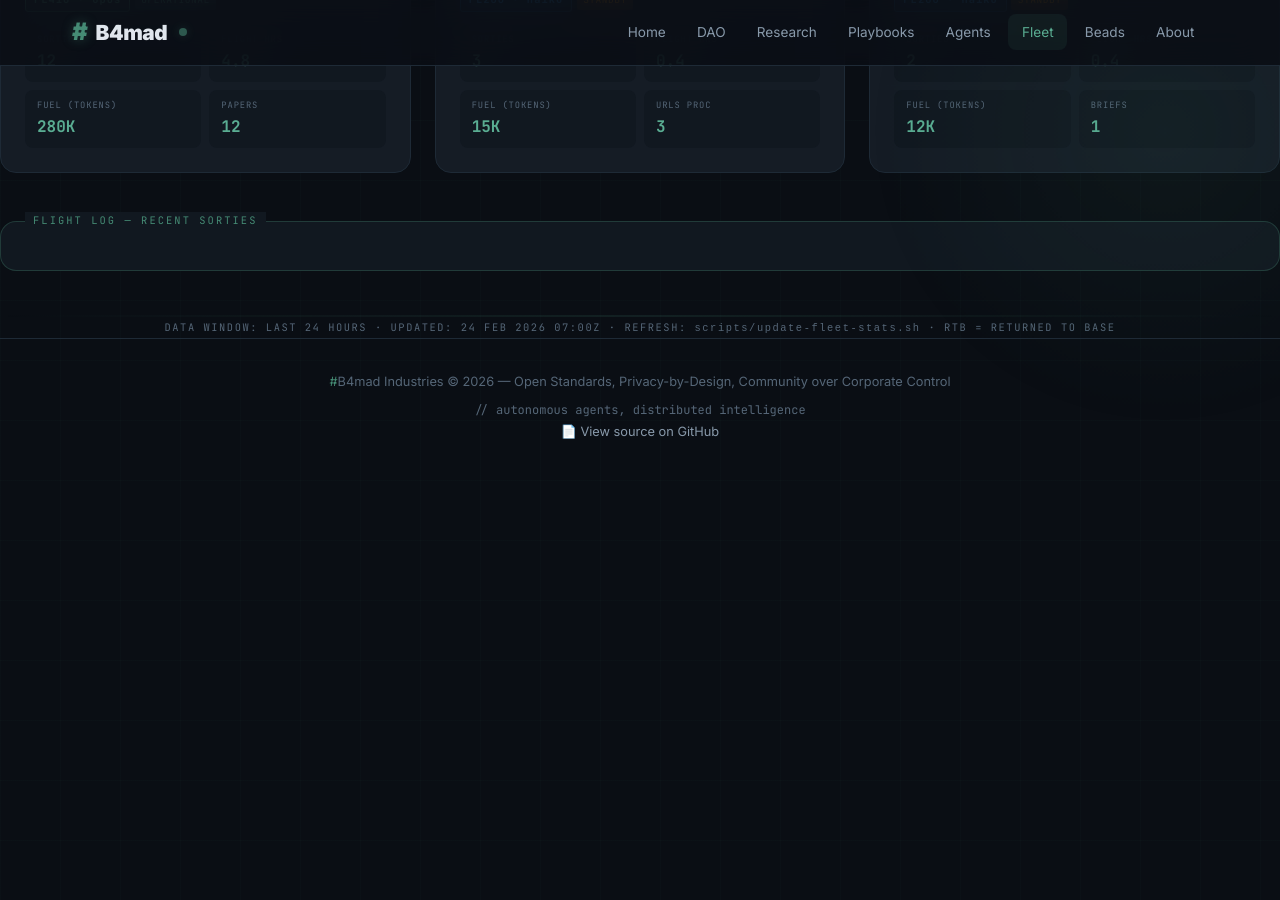
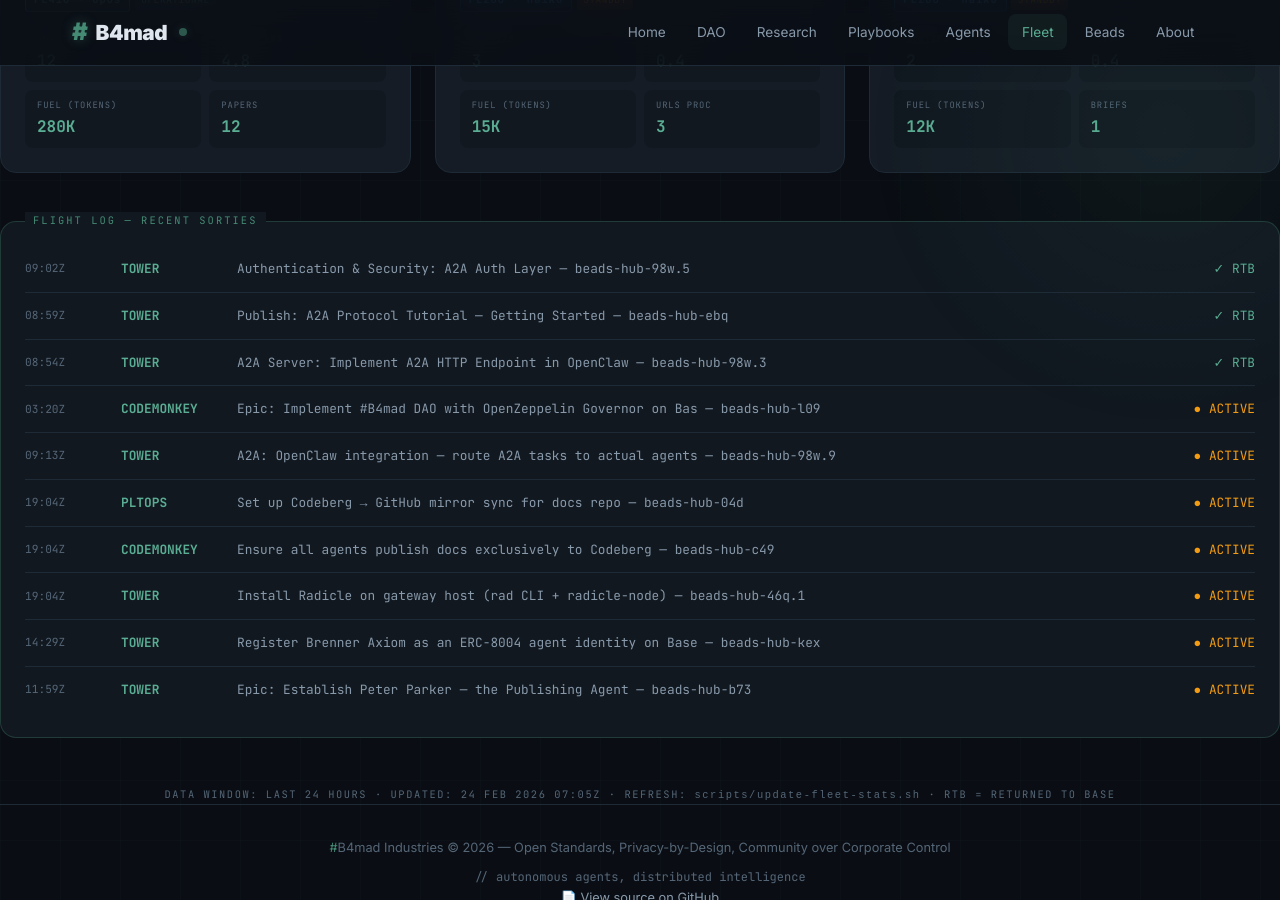
Before and after one commit to brenner-axiom/docs, a Jekyll site: the page built from fleet/index.html, in a window 1280 px wide and 900 px high, scrolled down 806 px. Built offline with Jekyll 4.4.1, drawn with Linux system fonts in a browser that asks for light colours; before the commit the page ends 1281 px from its top, so only the background shows below that; some of the changed text lies outside the part shown.

Commit message:
fleet: auto-update dashboard stats 2026-02-24T07:05Z

```diff
--- a/fleet/index.html
+++ b/fleet/index.html
@@ -284,27 +284,27 @@ description: "#B4mad Agent Fleet metrics dashboard with aviation theme"
 <!-- Cumulative Stats -->
 <div class="stats-bar">
   <div class="stat-item">
-    <div class="stat-value">0</div>
+    <div class="stat-value">50</div>
     <div class="stat-unit">nm</div>
     <div class="stat-label">Distance Flown</div>
   </div>
   <div class="stat-item">
-    <div class="stat-value">0K</div>
+    <div class="stat-value">2870K</div>
     <div class="stat-unit">kg</div>
     <div class="stat-label">Fuel Burned</div>
   </div>
   <div class="stat-item">
-    <div class="stat-value">0</div>
+    <div class="stat-value">32</div>
     <div class="stat-unit">pax</div>
     <div class="stat-label">Passengers</div>
   </div>
   <div class="stat-item">
-    <div class="stat-value">0.0</div>
+    <div class="stat-value">49.2</div>
     <div class="stat-unit">hrs</div>
     <div class="stat-label">Flight Hours</div>
   </div>
   <div class="stat-item">
-    <div class="stat-value">0</div>
+    <div class="stat-value">82</div>
     <div class="stat-unit">msn</div>
     <div class="stat-label">Sorties Flown</div>
   </div>
@@ -508,11 +508,70 @@ description: "#B4mad Agent Fleet metrics dashboard with aviation theme"
 
 <!-- Flight Log -->
 <div class="flight-log">
-
+  <div class="log-entry">
+    <span class="log-time">09:02Z</span>
+    <span class="log-callsign">TOWER</span>
+    <span class="log-mission">Authentication & Security: A2A Auth Layer — beads-hub-98w.5</span>
+    <span class="log-status"><span class="complete">✓ RTB</span></span>
+  </div>
+  <div class="log-entry">
+    <span class="log-time">08:59Z</span>
+    <span class="log-callsign">TOWER</span>
+    <span class="log-mission">Publish: A2A Protocol Tutorial — Getting Started — beads-hub-ebq</span>
+    <span class="log-status"><span class="complete">✓ RTB</span></span>
+  </div>
+  <div class="log-entry">
+    <span class="log-time">08:54Z</span>
+    <span class="log-callsign">TOWER</span>
+    <span class="log-mission">A2A Server: Implement A2A HTTP Endpoint in OpenClaw — beads-hub-98w.3</span>
+    <span class="log-status"><span class="complete">✓ RTB</span></span>
+  </div>
+  <div class="log-entry">
+    <span class="log-time">03:20Z</span>
+    <span class="log-callsign">CODEMONKEY</span>
+    <span class="log-mission">Epic: Implement #B4mad DAO with OpenZeppelin Governor on Bas — beads-hub-l09</span>
+    <span class="log-status"><span class="active">● ACTIVE</span></span>
+  </div>
+  <div class="log-entry">
+    <span class="log-time">09:13Z</span>
+    <span class="log-callsign">TOWER</span>
+    <span class="log-mission">A2A: OpenClaw integration — route A2A tasks to actual agents — beads-hub-98w.9</span>
+    <span class="log-status"><span class="active">● ACTIVE</span></span>
+  </div>
+  <div class="log-entry">
+    <span class="log-time">19:04Z</span>
+    <span class="log-callsign">PLTOPS</span>
+    <span class="log-mission">Set up Codeberg → GitHub mirror sync for docs repo — beads-hub-04d</span>
+    <span class="log-status"><span class="active">● ACTIVE</span></span>
+  </div>
+  <div class="log-entry">
+    <span class="log-time">19:04Z</span>
+    <span class="log-callsign">CODEMONKEY</span>
+    <span class="log-mission">Ensure all agents publish docs exclusively to Codeberg — beads-hub-c49</span>
+    <span class="log-status"><span class="active">● ACTIVE</span></span>
+  </div>
+  <div class="log-entry">
+    <span class="log-time">19:04Z</span>
+    <span class="log-callsign">TOWER</span>
+    <span class="log-mission">Install Radicle on gateway host (rad CLI + radicle-node) — beads-hub-46q.1</span>
+    <span class="log-status"><span class="active">● ACTIVE</span></span>
+  </div>
+  <div class="log-entry">
+    <span class="log-time">14:29Z</span>
+    <span class="log-callsign">TOWER</span>
+    <span class="log-mission">Register Brenner Axiom as an ERC-8004 agent identity on Base — beads-hub-kex</span>
+    <span class="log-status"><span class="active">● ACTIVE</span></span>
+  </div>
+  <div class="log-entry">
+    <span class="log-time">11:59Z</span>
+    <span class="log-callsign">TOWER</span>
+    <span class="log-mission">Epic: Establish Peter Parker — the Publishing Agent — beads-hub-b73</span>
+    <span class="log-status"><span class="active">● ACTIVE</span></span>
+  </div>
 </div>
 
 <div style="text-align: center; margin-top: 2rem;">
   <p style="font-family: 'JetBrains Mono', monospace; font-size: 0.65rem; color: var(--text-muted); letter-spacing: 0.15em;">
-    DATA WINDOW: LAST 24 HOURS · UPDATED: 24 FEB 2026 07:00Z ·                                                                                                                                                                                                                                                                                                                                                                                                                                                                                                                                                                                                                                                                                                                                                                                                                                                                                                                                                                                                                                                                            REFRESH: <code>scripts/update-fleet-stats.sh</code> · RTB = RETURNED TO BASE
+    DATA WINDOW: LAST 24 HOURS · UPDATED: 24 FEB 2026 07:05Z ·                                                                                                                                                                                                                                                                                                                                                                                                                                                                                                                                                                                                                                                                                                                                                                                                                                                                                                                                                                                                                                                                             REFRESH: <code>scripts/update-fleet-stats.sh</code> · RTB = RETURNED TO BASE
   </p>
 </div>
```
